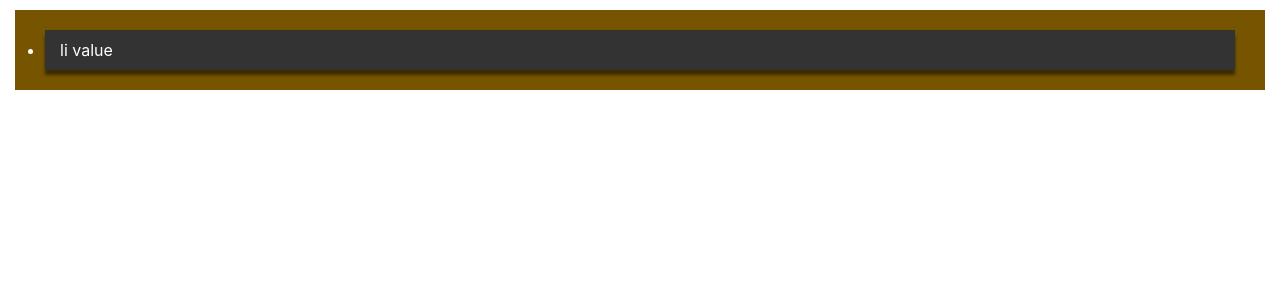
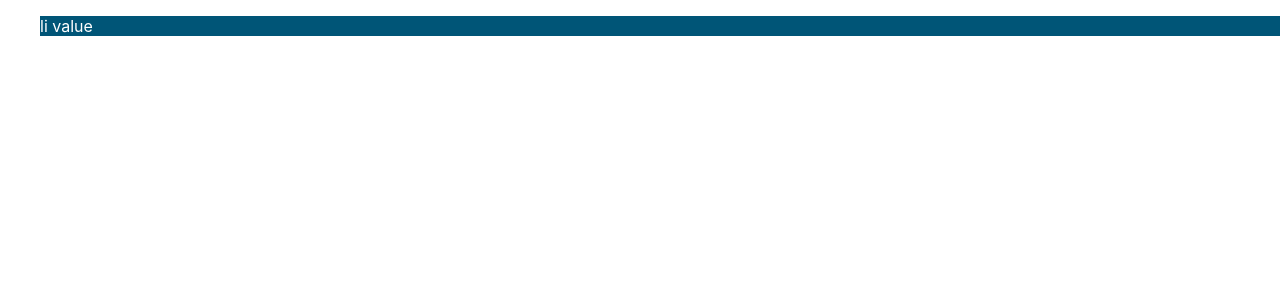
Before and after one commit to lopez-tomas/learning-react, a React (Create React App) app in the folder my-app/: page / in a window 1280 px wide. Shown: the top 300 px of the page. Built offline with nearby package versions, Linux system fonts and the light colour scheme.

Commit message:
feat: Inline styles removed. Main.css file imported.

```diff
--- a/my-app/src/App.js
+++ b/my-app/src/App.js
@@ -1,5 +1,6 @@
 import logo from './logo.svg';
-import './App.css';
+//import './App.css';
+import './main.css';
 
 const style2 = {
   boxShadow: '0 5px 3px rgba(0,0,0,0.5)'
@@ -14,14 +15,14 @@ const style = ({ bg = '#222' }) => ({
 
 const Li = ({ children }) => {
   return (
-    <li style={{ ...style2, ...style({ bg: '#333' }) }} className="li-class">{ children }</li>
+    <li className="li-class">{ children }</li>
   )
 };
 
 const App = () => {
   const mood = "Sad";
   return (
-    <ul style={ style({ bg: '#750' }) } className="css-class">
+    <ul className="css-class">
       <Li mood="Happy">li value</Li>
     </ul>
   );
```
